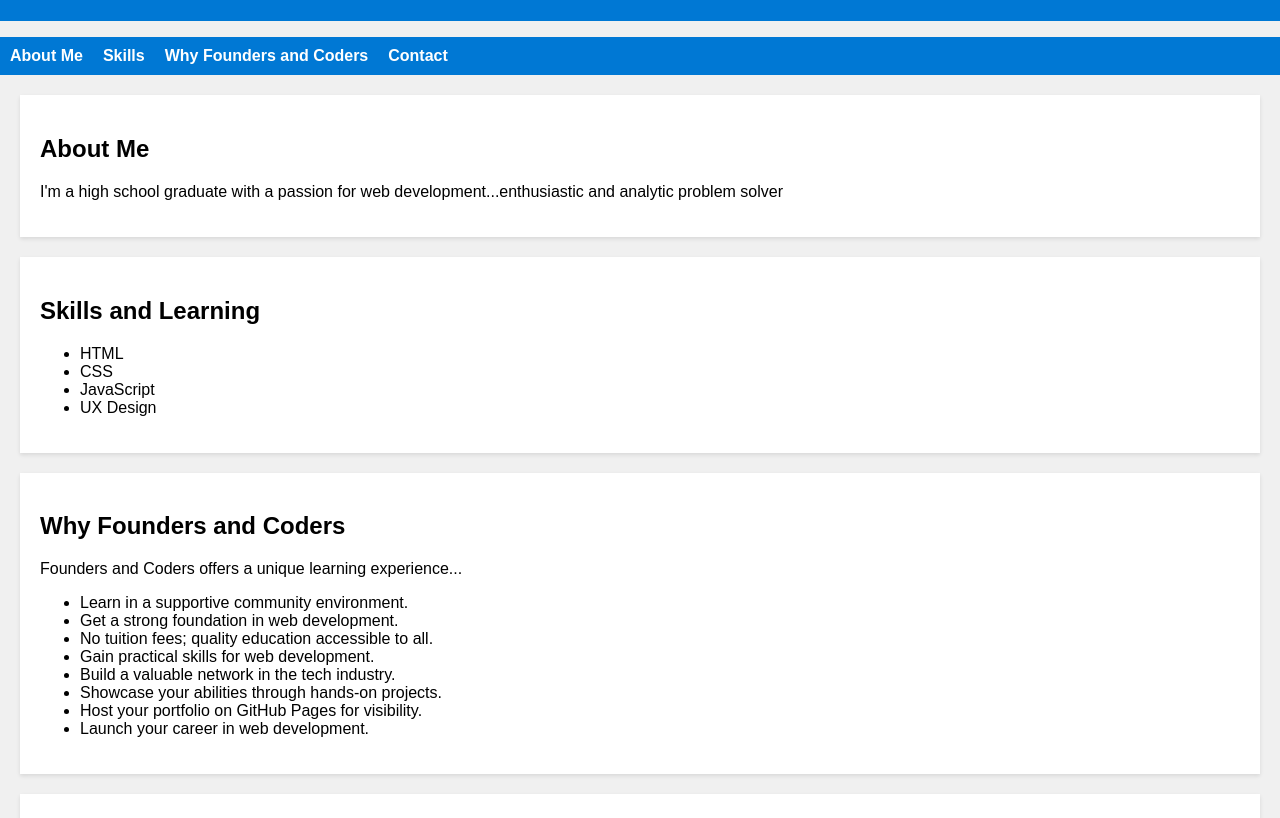
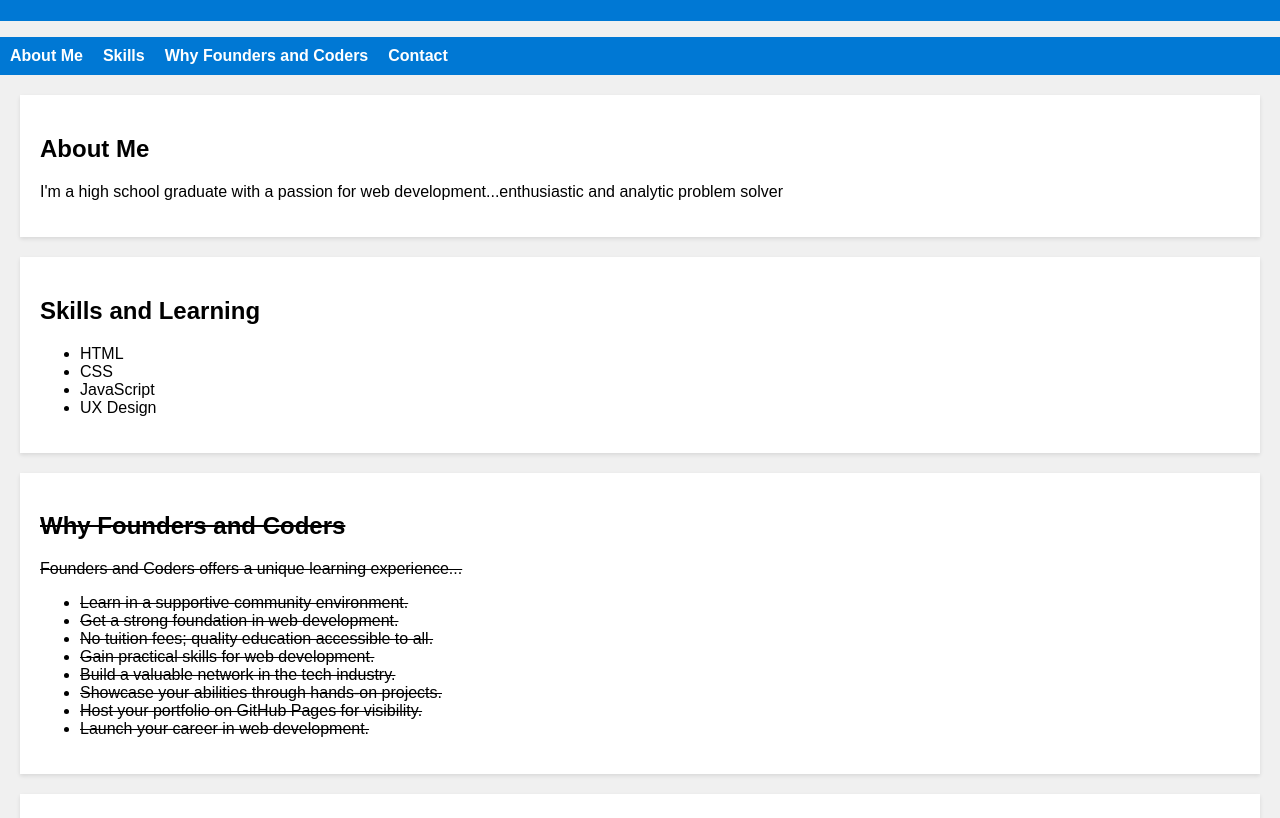
Before and after one commit to coder1p/coder1p.github.io, a plain HTML site: page index.html in a window 1280 px wide. Shown: the part 134-952 px from the top of the page. Drawn offline with Linux system fonts and the light colour scheme.

Commit message:
Update index.html

```diff
--- a/index.html
+++ b/index.html
@@ -43,7 +43,7 @@
 
     </section>
 
-   <s></s> <section id="why-fac">
+   <s> <section id="why-fac">
         <h2>Why Founders and Coders</h2>
         <p>Founders and Coders offers a unique learning experience...</p>
         <!-- Explain your motivation for joining Founders and Coders -->
```
